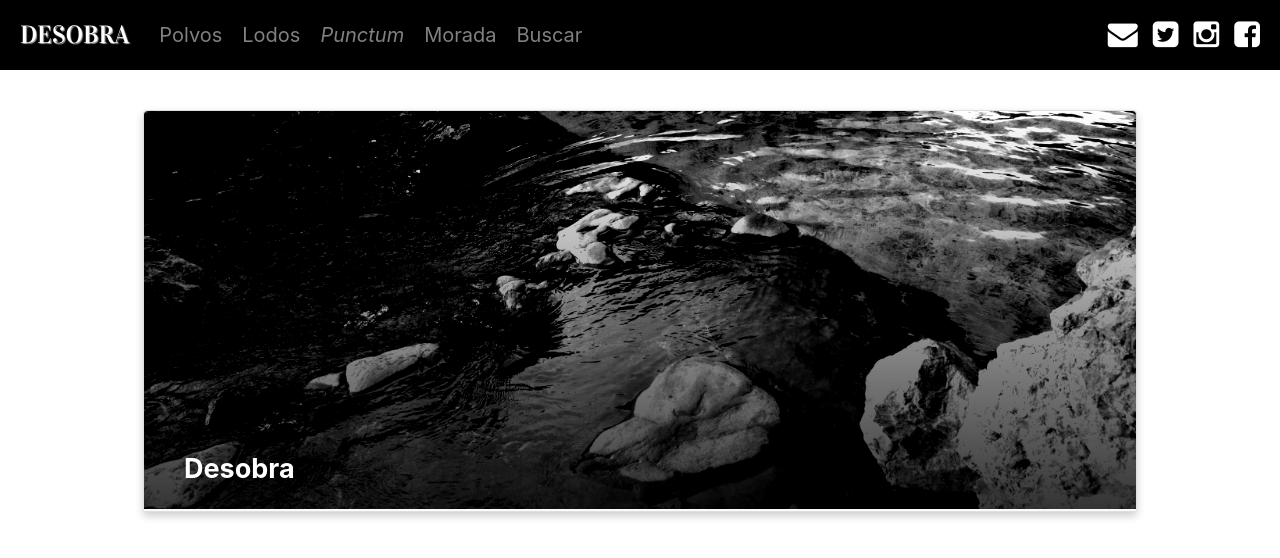
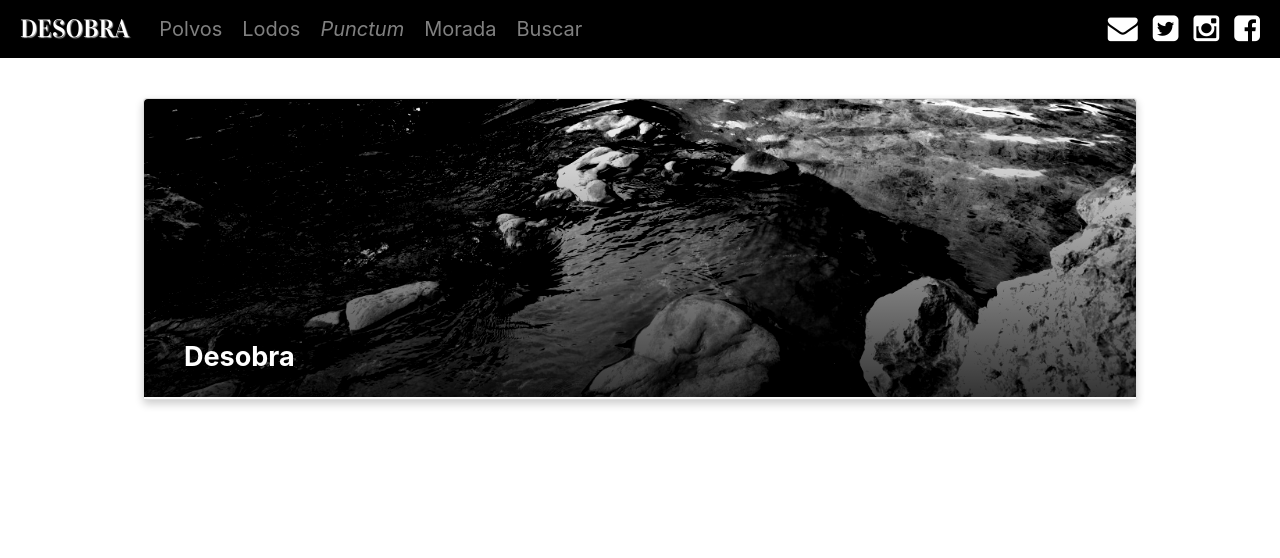
Before and after one commit to desobra/desobra..github.io, a Jekyll site: the page built from index.html, in a window 1280 px wide. Shown: the top 558 px of the page. Built offline with Jekyll 4.4.1, drawn with Linux system fonts in a browser that asks for light colours; the list of posts is cut into pages by our own code.

Commit message:
reduce stuff

```diff
--- a/_sass/utilities/_global.scss
+++ b/_sass/utilities/_global.scss
@@ -106,7 +106,7 @@ p {
   padding-bottom: 1rem;
   position: absolute;
   width: 100%;
-  height:20rem;
+  height:15rem;
 }
 
 .wrapper-black-background-bottom {
@@ -122,7 +122,7 @@ p {
 .card-img-top {
   object-fit: cover;
   width: 100%;
-  height:20rem;
+  height:15rem;
   border-radius: 4px 4px 0 0;
   margin: 0 0 0;
 }
@@ -422,3 +422,8 @@ a.black:hover {
     background-color: #f8f8f8;
     box-shadow: 0 0 4px 0 rgba(0,0,0,0.2);
 }
+
+.navbar-expand-lg {
+  margin:0 !important;
+  padding: .2rem 1rem !important;
+}
```
